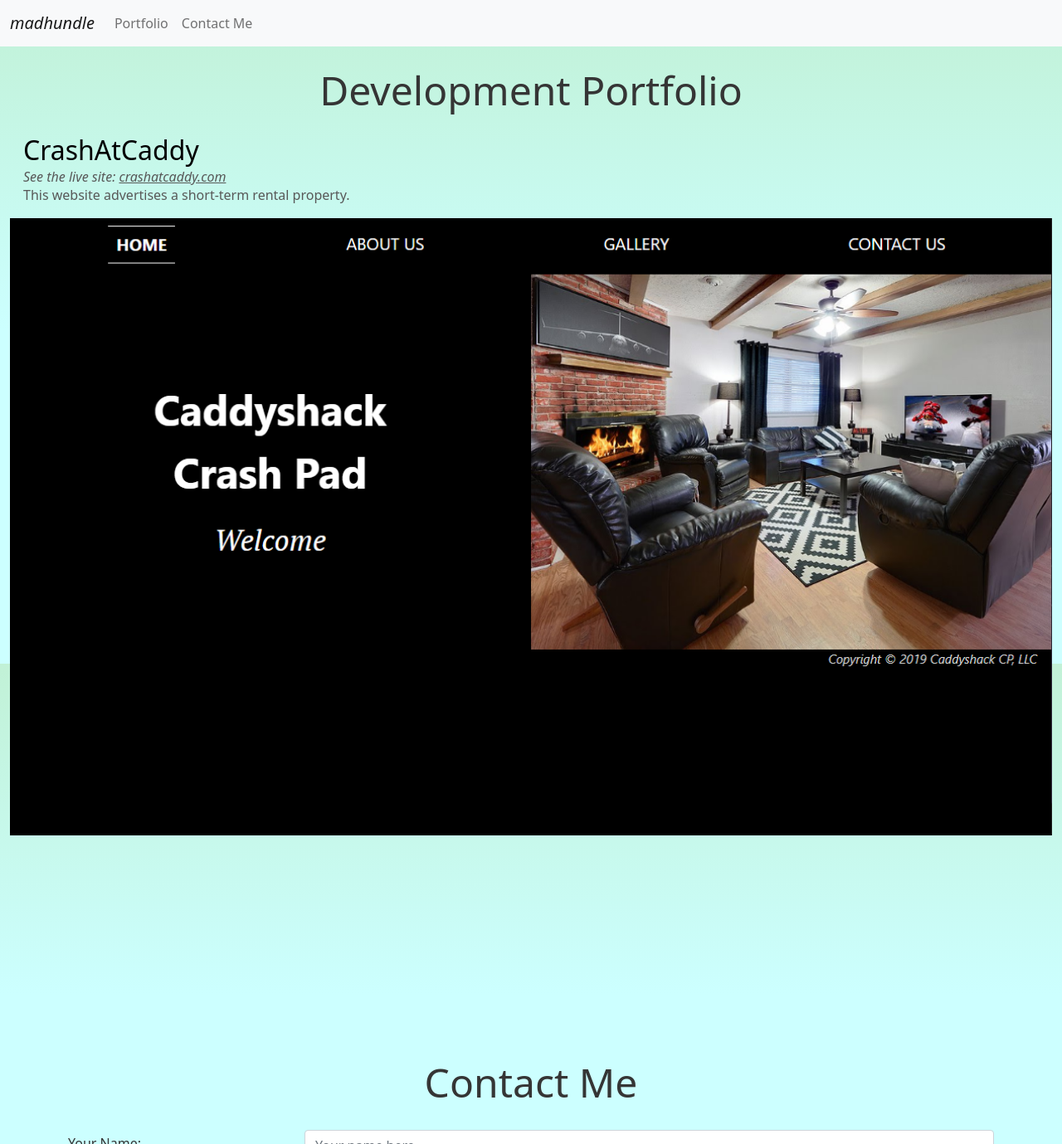
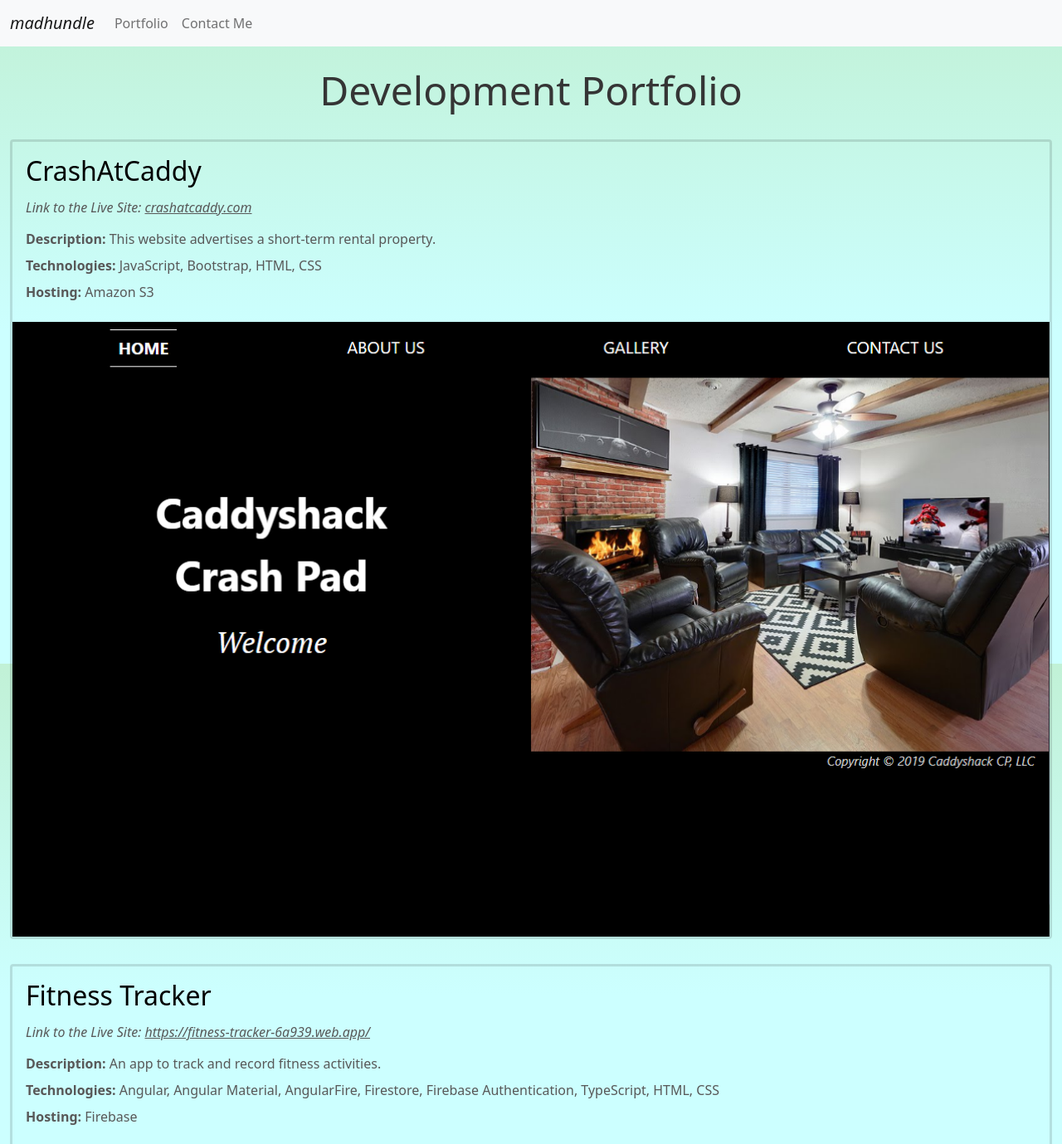
Before and after one commit to madhundle/madhundle.com, a Flask app: page / in a window 1280 px wide. Shown: the top 1379 px of the page at 83% size. Run offline with Flask 2, Linux system fonts and the light colour scheme.

Commit message:
added Fitness Tracker

```diff
--- a/madhundle/app.py
+++ b/madhundle/app.py
@@ -88,7 +88,6 @@ def create_app(test_config=None):
 
     return app
 
-# Do I ever need this?
-# if __name__ == '__main__':
-#     app = create_app()
-#     app.run(debug=True)
+if __name__ == '__main__':
+    app = create_app()
+    app.run(debug=True)
--- a/madhundle/static/madhundle.css
+++ b/madhundle/static/madhundle.css
@@ -33,7 +33,7 @@ h1 {
 
 .section h1 {
   margin-top: 30px;
-  /* margin-bottom: 10px; */
+  margin-bottom: 30px;
   font-size: 300%;
 }
 
@@ -59,9 +59,13 @@ h1 {
 .card {
   background-color: transparent;
   color: black;
-  border: none;
+  border: 3px solid rgba(0, 0, 0, 0.125);
+  margin-bottom: 30px;
 }
 .card-subtitle {
+  padding-top: 0.5rem;
+  padding-bottom: 0.5rem;
+  margin-top: 0;
   font-style: italic;
   color: #585858;
 }
@@ -70,8 +74,14 @@ h1 {
   color: #585858;
 }
 .card-text {
+  padding-top: 0.5rem;
+  margin-bottom: 0;
   color: #585858;
 }
+p.card-text:last-of-type {
+  padding-bottom: 0.5rem;
+}
+
 .card-img-bottom {
   height: 550px;
 }
--- a/madhundle/templates/index.html
+++ b/madhundle/templates/index.html
@@ -72,10 +72,12 @@
       <div class="card">
         <div class="card-body">
           <h2 class="card-title">CrashAtCaddy</h2>
-          <h6 class="card-subtitle">See the live site:
+          <h6 class="card-subtitle">Link to the Live Site:
             <a href="http://crashatcaddy.com"
               target="_blank">crashatcaddy.com</a></h6>
-          <p class="card-text">This website advertises a short-term rental property.</p>
+          <p class="card-text"><strong>Description: </strong>This website advertises a short-term rental property.</p>
+          <p class="card-text"><strong>Technologies: </strong>JavaScript, Bootstrap, HTML, CSS</p>
+          <p class="card-text"><strong>Hosting: </strong>Amazon S3</p>
         </div>
         <a href="http://crashatcaddy.com" target="_blank">
           <img src="static/crashatcaddy.png" width="100%"></a>
@@ -84,15 +86,32 @@
       </div>
 
       <!--Site-->
-      <div>
+      <div class="card">
+        <div class="card-body">
+          <h2 class="card-title">Fitness Tracker</h2>
+          <h6 class="card-subtitle">Link to the Live Site:
+            <a href="https://fitness-tracker-6a939.web.app/"
+              target="_blank">https://fitness-tracker-6a939.web.app/</a></h6>
+          <p class="card-text"><strong>Description: </strong>An app to track and record fitness activities.</p>
+          <p class="card-text"><strong>Technologies: </strong>Angular, Angular Material, AngularFire, Firestore, Firebase Authentication, TypeScript, HTML, CSS</p>
+          <p class="card-text"><strong>Hosting: </strong>Firebase</p>
+        </div>
+        <iframe class="card-img-bottom" title="fitness tracker"
+          src="https://fitness-tracker-6a939.web.app/"></iframe>
       </div>
 
       <!--Site-->
-      <div>
+      <div class="card">
+        <div class="card-body">
+          <h2 class="card-title">This Website</h2>
+          <h6 class="card-subtitle">Link to the Live Site:
+            <a href="https://madhundle.com/"
+              target="_blank">https://madhundle.com/</a></h6>
+          <p class="card-text"><strong>Description: </strong>A website development portfolio.</p>
+          <p class="card-text"><strong>Technologies: </strong>Python Flask, JavaScript, Bootstrap, HTML, CSS</p>
+          <p class="card-text"><strong>Hosting: </strong>Google Cloud</p>
+        </div>
       </div>
-    </div>
-
-    <div class="container-fluid px-0">
 
     </div>
 
@@ -168,45 +187,3 @@
 </body>
 
 </html>
-
-
-{#
-<?php
-    $error = "";
-    $success = "";
-
-    if ($_POST) {
-        if (!$_POST["contactName"]) {
-            $error .= "<p>Your name is required.</p>";
-        }
-        if (!$_POST["contactEmail"]) {
-            $error .= "<p>Your email address is required.</p>";
-        }
-        if (!$_POST["contactMessage"]) {
-            $error .= "<p>A message is required.</p>";
-        }
-
-        if ($_POST["contactEmail"] && filter_var($_POST["contactEmail"], FILTER_VALIDATE_EMAIL) === false) {
-            $error .= "<p>Invalid email address.</p>";
-        }
-
-        if ($error != "") {
-            $error = '<div class="alert alert-danger" role="alert">' . $error . '</div>';
-
-        } else {
-
-            $emailTo = "mh@madhundle.com";
-            $subject = "Website Message";
-            $content = "Name: " . $_POST['contactName'] . "</br>Message:</br>" . $_POST['contactMessage'];
-            $headers = "From: " . $_POST['contactEmail'];
-
-            if (mail($emailTo, $subject, $content, $headers)) {
-                $success = '<div class="alert alert-success" role="alert"><p>Your message was sent!</p></div>';
-
-            } else {
-                $error = '<div class="alert alert-danger" role="alert"><p>Sorry, your message failed to send; please try again later.</p></div>';
-            }
-        }
-    }
-?>
-#}
```
Also changed, not shown: README.md.
